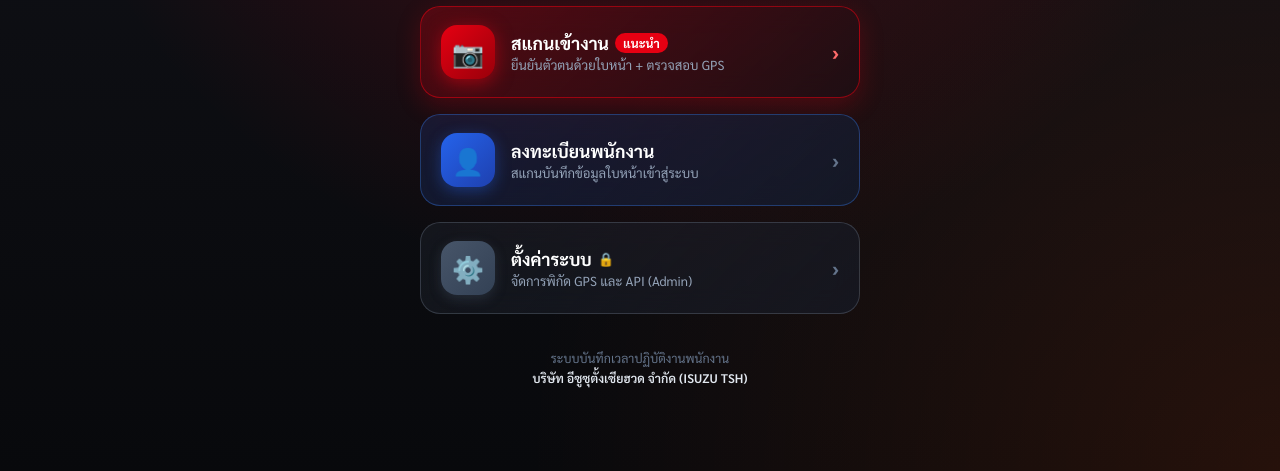
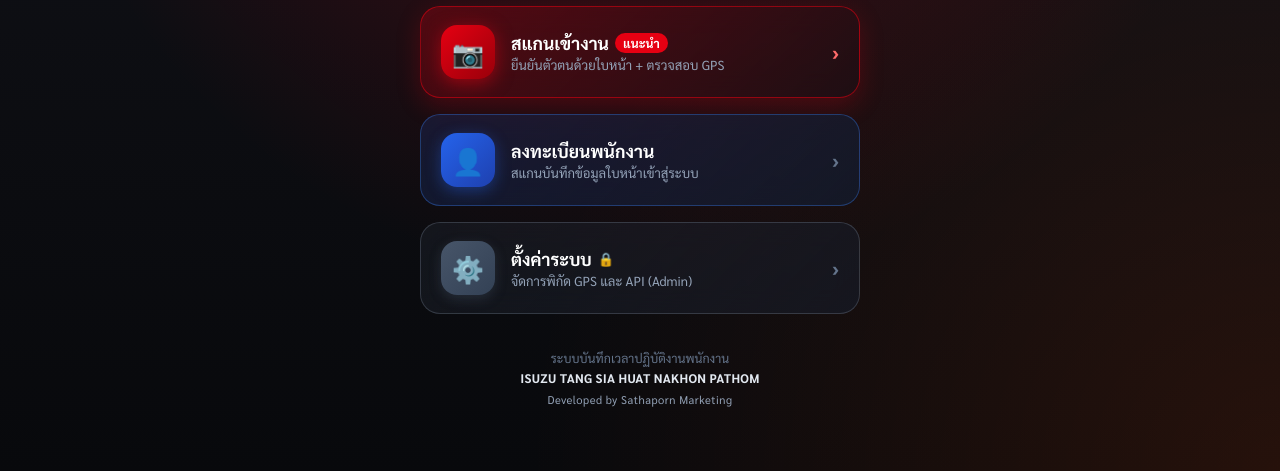
Before and after one commit to 9sathapornoffice-droid/FaceMkt, a plain HTML site: page index.html in a window 1280 px wide. Shown: the part 329-800 px from the top of the page. Drawn offline with Linux system fonts and the light colour scheme.

Commit message:
feat: update company branding and developer footer across interface files

```diff
--- a/index.html
+++ b/index.html
@@ -331,7 +331,15 @@
 
     .footer-highlight {
       color: #e2e8f0;
-      font-weight: 600;
+      font-weight: 700;
+      letter-spacing: 0.3px;
+    }
+
+    .footer-dev {
+      color: #94a3b8;
+      font-size: 0.9em;
+      margin-top: 2px;
+      letter-spacing: 0.5px;
     }
 
     /* Animations */
@@ -629,7 +637,8 @@
 
     <div class="footer">
       <div>ระบบบันทึกเวลาปฏิบัติงานพนักงาน</div>
-      <div class="footer-highlight">บริษัท อีซูซุตั้งเซียฮวด จำกัด (ISUZU TSH)</div>
+      <div class="footer-highlight">ISUZU TANG SIA HUAT NAKHON PATHOM</div>
+      <div class="footer-dev">Developed by Sathaporn Marketing</div>
     </div>
   </div>
 
```
Also changed, not shown: config.html (+5 -0 lines), register.html (+5 -0 lines), scan.html (+4 -0 lines), 2 other files.
